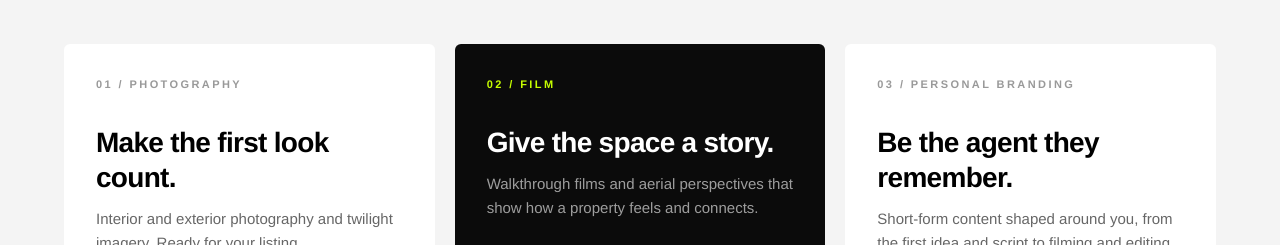
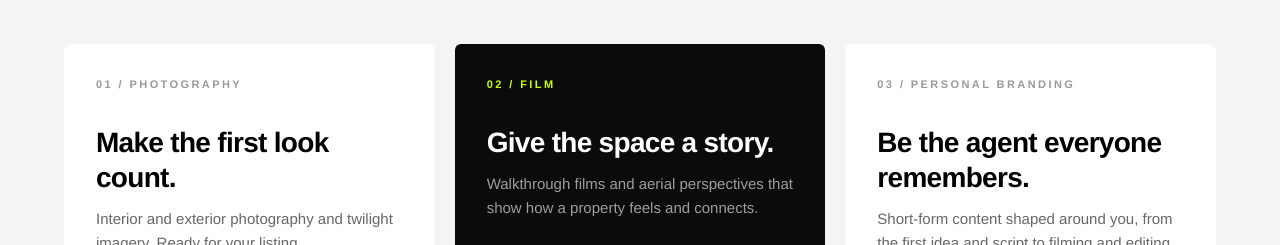
Before and after one commit to Imtiaj007zee/Luxentra-Media-, a React (Vite) app: page / in a window 1280 px wide. Shown: the part 2887-3132 px from the top of the page. Built offline with nearby package versions, Linux system fonts and the light colour scheme.

Commit message:
Personal branding headline: Be the agent everyone remembers

```diff
--- a/src/react-app/pages/Home.tsx
+++ b/src/react-app/pages/Home.tsx
@@ -24,7 +24,7 @@ const SERVICES = [
   {
     n: "03",
     label: "PERSONAL BRANDING",
-    title: "Be the agent they remember.",
+    title: "Be the agent everyone remembers.",
     copy: "Short-form content shaped around you, from the first idea and script to filming and editing.",
     cta: "Explore branding",
     dark: false,
```
